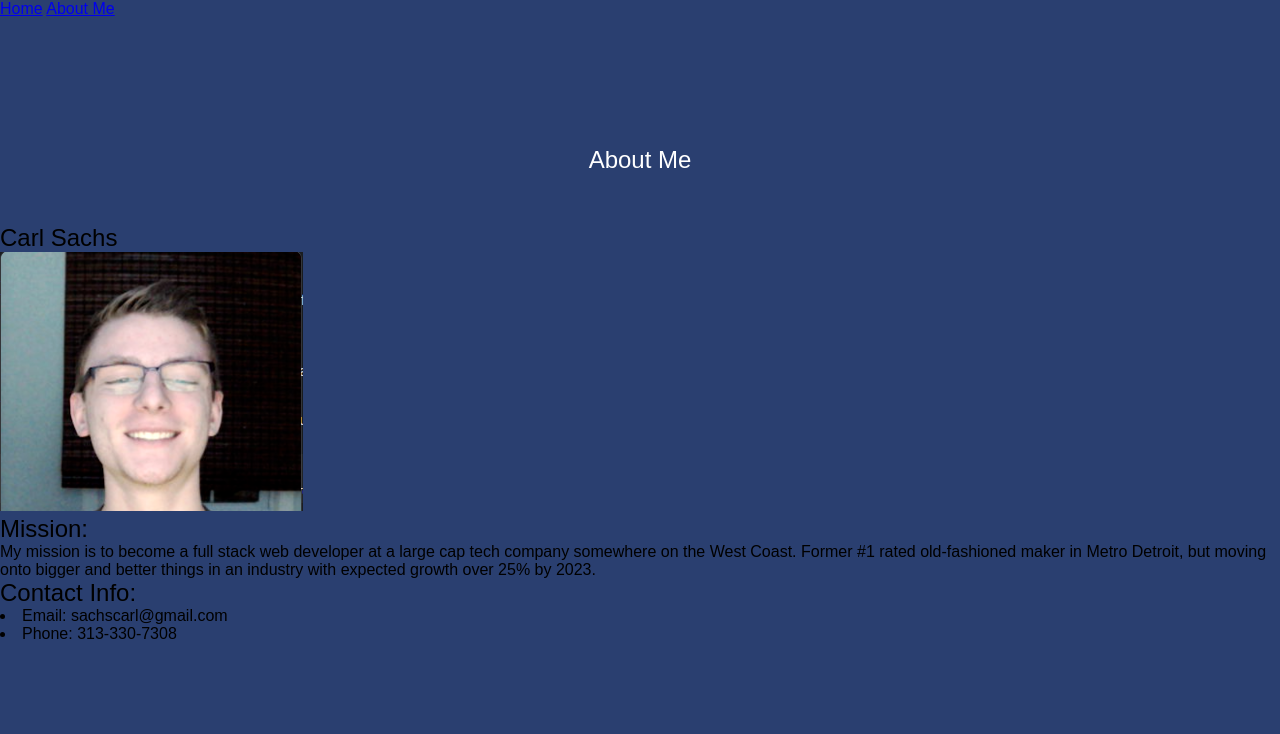
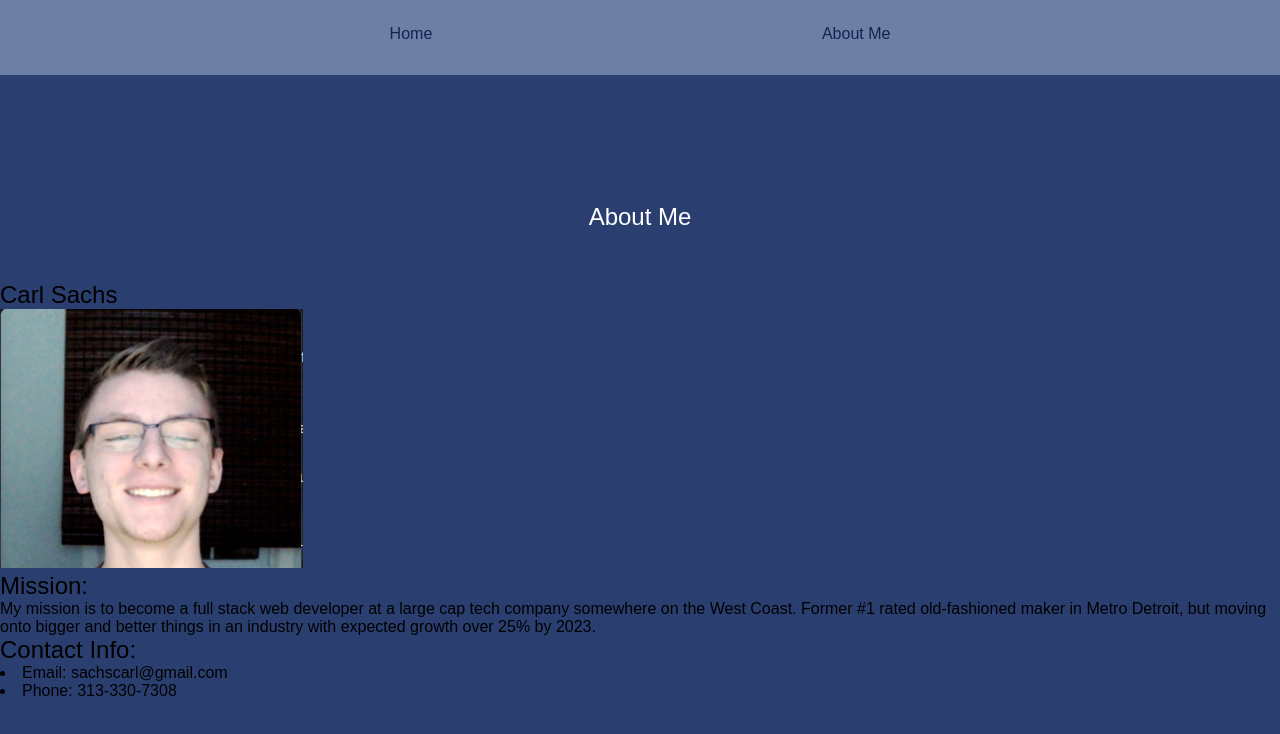
Before and after one commit to carlsachs/employerPortfolio, a website: page about.html in a window 1280 px wide. Drawn offline with Linux system fonts and the light colour scheme.

Commit message:
finished nav

```diff
--- a/less/index.less
+++ b/less/index.less
@@ -1,6 +1,7 @@
+@import "home-page.less";
+@import "about.less";
 @import "variables.less";
 // @import "mixins.less";
 @import "reset.less";
 @import "navigation.less";
 // @import "footer.less";
-@import "home-page.less";
--- /dev/null
+++ b/less/navigation.less
@@ -0,0 +1,13 @@
+header {
+    nav {
+        display: flex;
+        justify-content: space-evenly;
+        background-color: @lighterBlue;
+        height: 75px;
+        a{
+            text-decoration: none;
+            color: @darkest;
+            margin-top: 25px;
+        }
+    }
+}
```
Also changed, not shown: index.html (+2 -2 lines), css/index.css.
